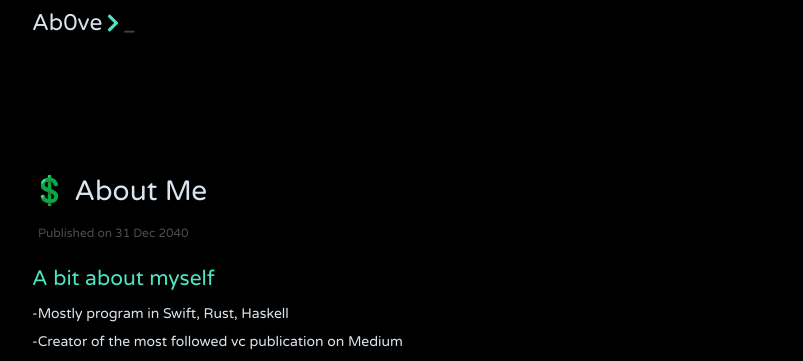
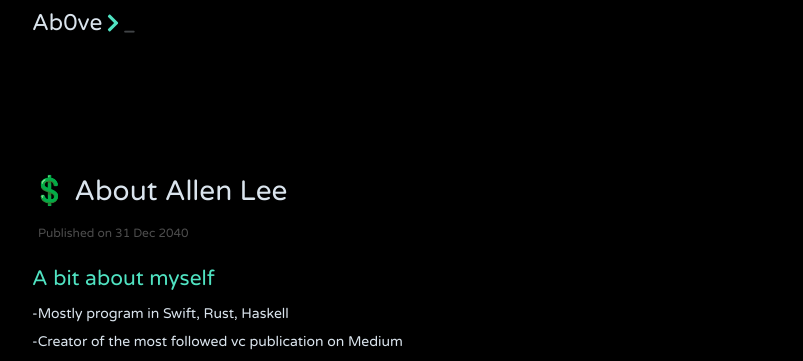
Before and after one commit to jithendrabsy/thoughts, a Jekyll site: the page built from _posts/2040-12-31-about-me.md, in a window 1280 px wide. Shown: the top 361 px of the page, without its empty margins (238-1041 px from the left). Built offline with Jekyll 4.4.1, drawn with Linux system fonts in a browser that asks for light colours; nearby versions of some CDN libraries.

Commit message:
Update Me

```diff
--- a/_posts/2040-12-31-about-me.md
+++ b/_posts/2040-12-31-about-me.md
@@ -1,6 +1,6 @@
 ---
 layout: post
-title:  "💲 About Me"
+title:  "💲 About Allen Lee"
 description:
 tags:
 ---
```
